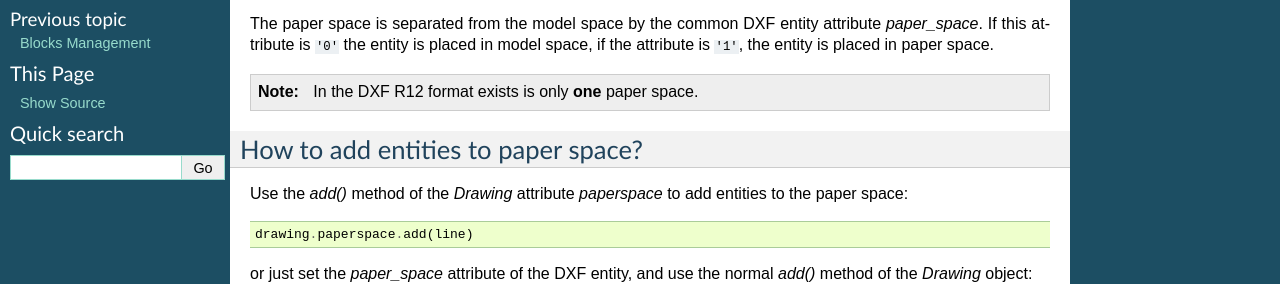
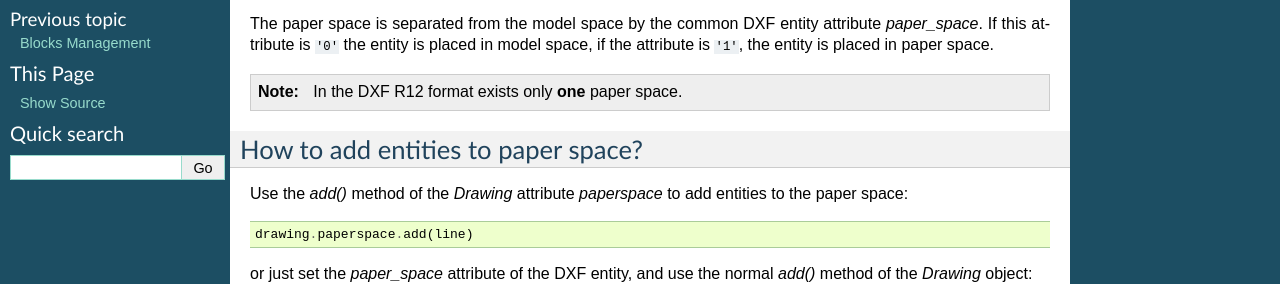
Before and after one commit to mozman/dxfwrite, a Sphinx documentation site: the page built from doc/howto/paperspace.rst, in a window 1280 px wide. Shown: the part 156-440 px from the top of the page. Built offline with Sphinx 7.4.7, drawn with Linux system fonts in a browser that asks for light colours.

Commit message:
minor edits

```diff
--- a/doc/howto/paperspace.rst
+++ b/doc/howto/paperspace.rst
@@ -12,7 +12,7 @@ The paper space is separated from the model space by the common DXF entity
 attribute `paper_space`. If this attribute is ``'0'`` the entity is placed in
 model space, if the attribute is ``'1'``, the entity is placed in paper space.
 
-.. note:: In the DXF R12 format exists is only **one** paper space.
+.. note:: In the DXF R12 format exists only **one** paper space.
 
 How to add entities to paper space?
 -----------------------------------
--- a/setup.py
+++ b/setup.py
@@ -37,6 +37,8 @@ setup(name='dxfwrite',
     "Programming Language :: Python :: 2.7",
     "Programming Language :: Python :: 3",
     "Programming Language :: Python :: 3.2",
+    "Programming Language :: Python :: Implementation :: CPython",
+    "Programming Language :: Python :: Implementation :: PyPy",
     "Intended Audience :: Developers",
     "Topic :: Software Development :: Libraries :: Python Modules",
     ]
```
